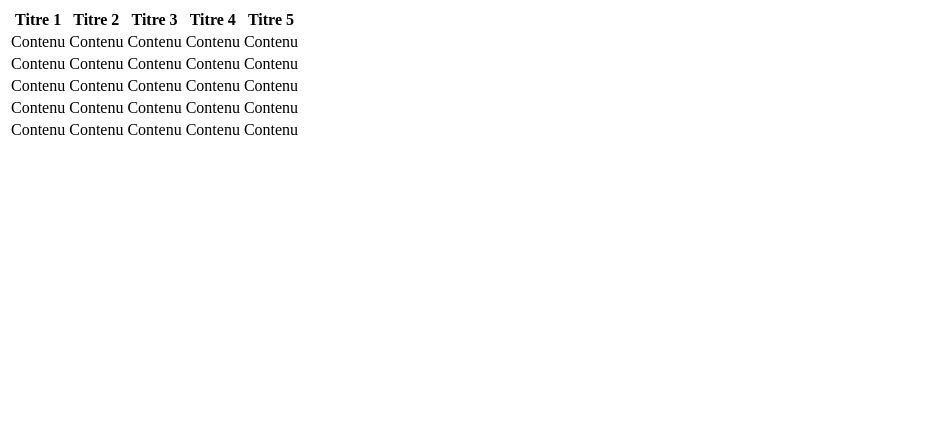
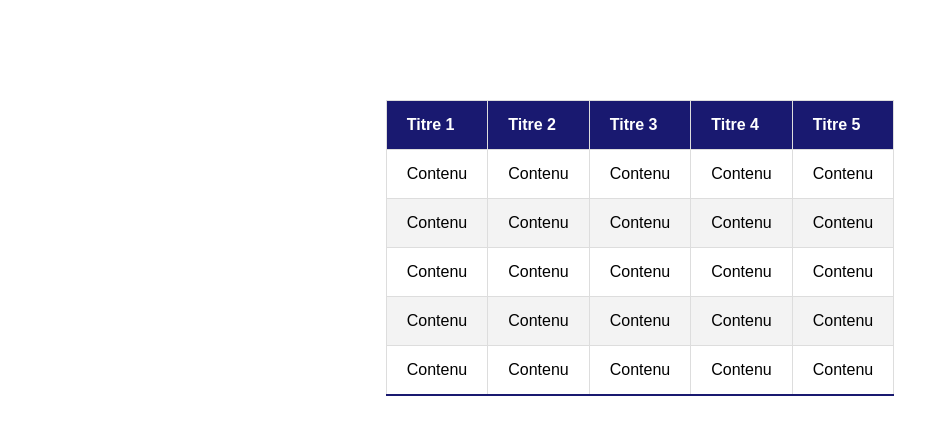
Before and after one commit to gaetan-denis/Tableau, a plain HTML site: page index.html in a window 1280 px wide. Shown: the whole page, without its empty margins (0-946 px from the left). Drawn offline with Linux system fonts and the light colour scheme.

Commit message:
ajout du style css

```diff
--- a/index.html
+++ b/index.html
@@ -3,6 +3,7 @@
 	<head>
 		<meta charset="UTF-8">
 		<title>tableau</title>
+		<link rel="stylesheet" href="style.css">
 	</head>
 	<body>
 		<table class="tableau-style">
--- /dev/null
+++ b/style.css
@@ -0,0 +1,42 @@
+*, ::before, ::after {
+	box-sizing: border-box;
+	margin:0;
+	padding:0;
+}
+
+body  {
+	height:100vh;
+	font-family:Arial, Helvetica, sans-serif;
+}
+
+.tableau-style {
+	border-collapse: collapse;
+	min-width:400px;
+	width: auto;
+	box-shadow: 0 5px 50px rgba(0,0,0,0,0,15);
+	cursor:pointer;
+	margin: 100px auto;
+	/*border: 2px solid midnightblue;*/
+	border: 1px solid #ddd;
+}
+thead tr {
+	background-color :midnightblue;
+	color: #fff;
+	text-align :left;
+}
+
+th,td {
+	padding: 15px 20px;
+}
+
+tbody tr, td, th {
+ border: 1px solid #ddd;
+}
+
+tbody tr:nth-child(even) {
+	background-color: #f3f3f3;
+}
+
+tbody tr:last-of-type {
+	border-bottom : 2px solid midnightblue;
+}
```
